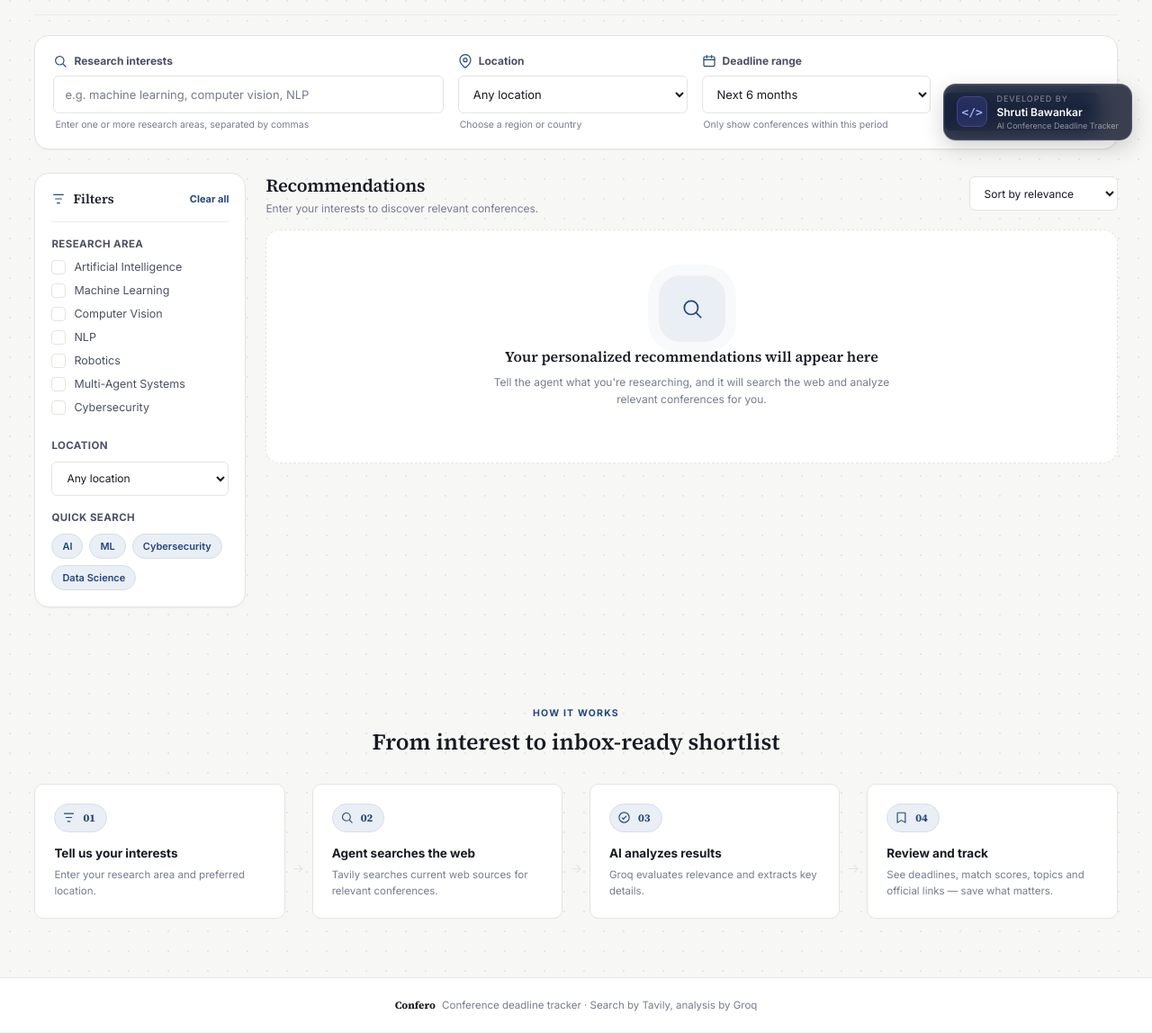
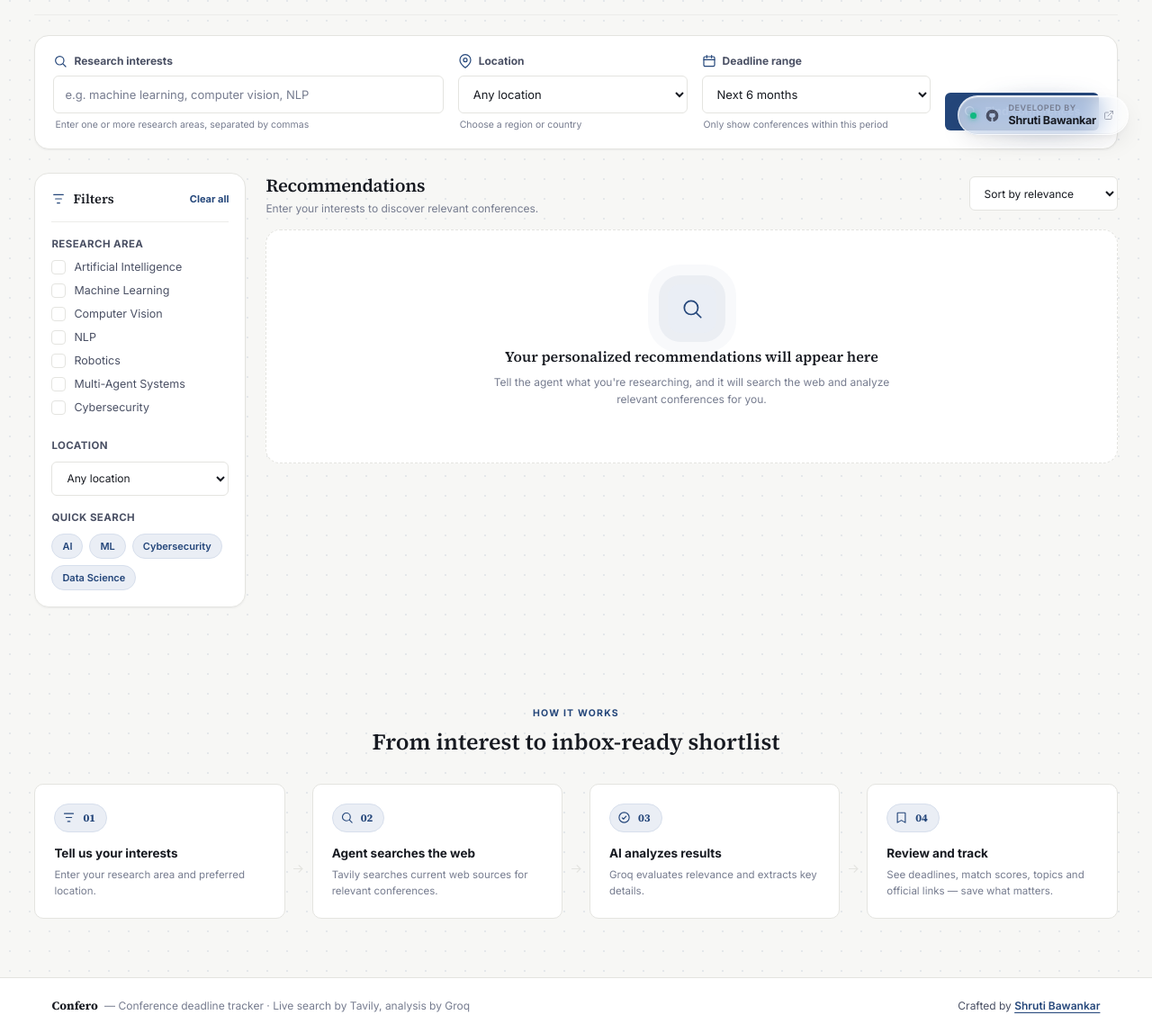
Before and after one commit to bawankarshruti4411/AI_Conference_Deadline_Tracker, a Flask app: page / in a window 1280 px wide. Shown: the part 626-1774 px from the top of the page at 90% size. Run offline with Flask 3, Linux system fonts and the light colour scheme.

Commit message:
feat: add glassmorphic developer watermark and footer attribution

```diff
--- a/static/style.css
+++ b/static/style.css
@@ -453,11 +453,40 @@
 .step p { margin-top: 7px; color: var(--muted); font-size: 11.5px; line-height: 1.6; }
 
 footer {
-    border-top: 1px solid var(--border); background: var(--surface); padding: 22px;
-    text-align: center; color: var(--muted); font-size: 11.5px;
+    border-top: 1px solid var(--border);
+    background: var(--surface);
+    padding: 22px 4.5%;
+    color: var(--muted);
+    font-size: 12px;
 }
-footer strong { color: var(--ink); font-family: var(--serif); }
+.footer-inner {
+    max-width: 1320px;
+    margin: 0 auto;
+    display: flex;
+    align-items: center;
+    justify-content: space-between;
+    flex-wrap: wrap;
+    gap: 12px;
+}
+footer strong { color: var(--ink); font-family: var(--serif); font-size: 13px; }
 footer span { margin-left: 4px; }
+.footer-credit {
+    font-size: 12px;
+    color: var(--ink-soft);
+}
+.footer-credit a {
+    color: var(--accent);
+    font-weight: 600;
+    text-decoration: underline;
+    text-underline-offset: 3px;
+    transition: color 0.15s ease;
+}
+.footer-credit a:hover {
+    color: var(--accent-dark);
+}
+body.dark-mode .footer-credit a:hover {
+    color: #fff;
+}
 
 .modal-overlay {
     position: fixed; inset: 0; background: rgba(15, 17, 23, 0.5);
@@ -537,141 +566,203 @@
     .hero-stats { gap: 22px; }
 }
 
-.developer-watermark {
+/* ============================================================
+   Developer Watermark (Glassmorphism)
+   ============================================================ */
+
+.dev-watermark {
     position: fixed;
-    right: 22px;
-    bottom: 18px;
+    bottom: 22px;
+    right: 24px;
+    z-index: 150;
+    pointer-events: auto;
+}
 
+.glass-watermark {
+    position: relative;
+    display: inline-flex;
+    align-items: center;
+    text-decoration: none;
+    outline: none;
+    border-radius: 999px;
+    padding: 2px;
+    transition: transform 0.28s cubic-bezier(0.16, 1, 0.3, 1);
+}
+
+/* Subtle accent ambient glow behind glass */
+.watermark-glow {
+    position: absolute;
+    inset: -3px;
+    border-radius: 999px;
+    background: radial-gradient(circle at 50% 50%, rgba(var(--accent-rgb), 0.32), transparent 72%);
+    filter: blur(10px);
+    opacity: 0.55;
+    transition: opacity 0.3s ease, filter 0.3s ease;
+    pointer-events: none;
+}
+
+.watermark-badge {
+    position: relative;
     display: flex;
     align-items: center;
     gap: 10px;
+    padding: 8px 15px 8px 12px;
+    border-radius: 999px;
 
-    padding: 10px 14px;
+    /* Glassmorphism formula: translucent layer + deep backdrop blur + frosted specular highlight */
+    background: rgba(255, 255, 255, 0.62);
+    backdrop-filter: blur(14px) saturate(180%);
+    -webkit-backdrop-filter: blur(14px) saturate(180%);
+    border: 1px solid rgba(255, 255, 255, 0.75);
+    box-shadow:
+        0 10px 28px -6px rgba(23, 26, 33, 0.12),
+        0 3px 8px -2px rgba(23, 26, 33, 0.05),
+        inset 0 1px 1.5px 0 rgba(255, 255, 255, 0.9),
+        inset 0 -1px 1px 0 rgba(0, 0, 0, 0.04);
 
-    border: 1px solid rgba(255, 255, 255, 0.15);
-    border-radius: 14px;
-
-    background: rgba(15, 23, 42, 0.82);
-
-    backdrop-filter: blur(12px);
-    -webkit-backdrop-filter: blur(12px);
-
-    box-shadow:
-        0 8px 25px rgba(0, 0, 0, 0.18),
-        inset 0 1px 0 rgba(255, 255, 255, 0.08);
-
-    color: #ffffff;
-
-    z-index: 9999;
-
-    pointer-events: none;
-
-    transition:
-        transform 0.3s ease,
-        box-shadow 0.3s ease;
+    color: var(--ink);
+    transition: all 0.28s cubic-bezier(0.16, 1, 0.3, 1);
 }
 
-/* Developer icon */
+body.dark-mode .watermark-badge {
+    background: rgba(27, 30, 38, 0.68);
+    border: 1px solid rgba(255, 255, 255, 0.13);
+    box-shadow:
+        0 14px 32px -6px rgba(0, 0, 0, 0.55),
+        0 4px 10px -2px rgba(0, 0, 0, 0.35),
+        inset 0 1px 1.5px 0 rgba(255, 255, 255, 0.2),
+        inset 0 -1px 1px 0 rgba(0, 0, 0, 0.4);
+}
 
-.developer-icon {
-    width: 34px;
-    height: 34px;
-
+/* Pulsing online/active radar dot */
+.pulse-dot {
+    position: relative;
+    width: 8px;
+    height: 8px;
     display: flex;
     align-items: center;
     justify-content: center;
-
-    border-radius: 9px;
-
-    background: rgba(99, 102, 241, 0.18);
-
-    color: #a5b4fc;
-
-    font-family: monospace;
-    font-size: 13px;
-    font-weight: 700;
-
-    border: 1px solid rgba(129, 140, 248, 0.25);
+    flex-shrink: 0;
 }
 
-/* Text section */
+.pulse-core {
+    width: 7px;
+    height: 7px;
+    background: #10b981;
+    border-radius: 50%;
+    box-shadow: 0 0 6px rgba(16, 185, 129, 0.8);
+}
 
-.developer-info {
+.pulse-ring {
+    position: absolute;
+    width: 100%;
+    height: 100%;
+    border-radius: 50%;
+    background: rgba(16, 185, 129, 0.45);
+    animation: watermarkPing 2.2s cubic-bezier(0, 0, 0.2, 1) infinite;
+}
+
+@keyframes watermarkPing {
+    70%, 100% {
+        transform: scale(2.6);
+        opacity: 0;
+    }
+}
+
+.watermark-icon {
+    width: 15px;
+    height: 15px;
+    color: var(--ink-soft);
+    transition: color 0.2s ease, transform 0.2s ease;
+}
+
+.watermark-info {
     display: flex;
     flex-direction: column;
-
-    line-height: 1.25;
+    line-height: 1.2;
 }
 
-.developer-label {
+.watermark-label {
     font-size: 9px;
-
+    font-weight: 600;
     text-transform: uppercase;
-
-    letter-spacing: 1px;
-
-    color: rgba(255, 255, 255, 0.48);
+    letter-spacing: 0.6px;
+    color: var(--muted);
 }
 
-.developer-info strong {
-    margin-top: 2px;
-
-    font-size: 12px;
-
-    font-weight: 600;
-
-    color: #ffffff;
+.watermark-name {
+    font-size: 12.5px;
+    font-weight: 700;
+    color: var(--ink);
+    letter-spacing: -0.2px;
 }
 
-.developer-project {
-    margin-top: 2px;
-
-    font-size: 9px;
-
-    color: rgba(255, 255, 255, 0.5);
+.watermark-arrow {
+    width: 12px;
+    height: 12px;
+    color: var(--muted);
+    opacity: 0.7;
+    margin-left: -2px;
+    transition: transform 0.2s ease, opacity 0.2s ease, color 0.2s ease;
 }
 
-/* Subtle hover effect for desktop */
-
-.developer-watermark:hover {
-    transform: translateY(-2px);
-
-    box-shadow:
-        0 12px 30px rgba(0, 0, 0, 0.25),
-        inset 0 1px 0 rgba(255, 255, 255, 0.1);
+/* Interactive Hover States */
+.glass-watermark:hover {
+    transform: translateY(-3px) scale(1.02);
 }
 
-/* Mobile */
+.glass-watermark:hover .watermark-glow {
+    opacity: 0.95;
+    filter: blur(14px);
+}
+
+.glass-watermark:hover .watermark-badge {
+    background: rgba(255, 255, 255, 0.82);
+    border-color: rgba(var(--accent-rgb), 0.45);
+    box-shadow:
+        0 16px 36px -6px rgba(var(--accent-rgb), 0.22),
+        0 6px 14px -2px rgba(23, 26, 33, 0.1),
+        inset 0 1px 2px 0 rgba(255, 255, 255, 1);
+}
+
+body.dark-mode .glass-watermark:hover .watermark-badge {
+    background: rgba(32, 41, 66, 0.82);
+    border-color: rgba(127, 163, 222, 0.5);
+    box-shadow:
+        0 16px 38px -6px rgba(0, 0, 0, 0.65),
+        0 0 20px rgba(127, 163, 222, 0.2),
+        inset 0 1px 1.5px 0 rgba(255, 255, 255, 0.3);
+}
+
+.glass-watermark:hover .watermark-icon,
+.glass-watermark:hover .watermark-name {
+    color: var(--accent);
+}
+
+.glass-watermark:hover .watermark-arrow {
+    color: var(--accent);
+    opacity: 1;
+    transform: translateX(2px) translateY(-1px);
+}
+
+.glass-watermark:focus-visible .watermark-badge {
+    outline: 2px solid var(--accent);
+    outline-offset: 3px;
+}
 
 @media (max-width: 600px) {
-
-    .developer-watermark {
-        right: 10px;
-        bottom: 10px;
-
-        padding: 7px 10px;
-
-        border-radius: 11px;
-
-        gap: 7px;
+    .dev-watermark {
+        bottom: 16px;
+        right: 16px;
     }
-
-    .developer-icon {
-        width: 28px;
-        height: 28px;
-
-        font-size: 11px;
+    .watermark-badge {
+        padding: 6px 12px 6px 10px;
+        gap: 8px;
     }
-
-    .developer-label {
-        font-size: 7px;
+    .watermark-label {
+        display: none;
     }
-
-    .developer-info strong {
-        font-size: 10px;
-    }
-
-    .developer-project {
-        font-size: 7px;
+    .watermark-name {
+        font-size: 11.5px;
     }
 }
--- a/templates/index.html
+++ b/templates/index.html
@@ -30,6 +30,8 @@
   <symbol id="icon-check-circle" viewBox="0 0 24 24"><circle cx="12" cy="12" r="9"/><path d="M8.5 12.5l2.3 2.3 4.7-5.1"/></symbol>
   <symbol id="icon-alert" viewBox="0 0 24 24"><path d="M12 3.5 2.5 20h19L12 3.5Z"/><line x1="12" y1="10" x2="12" y2="14.5"/><circle cx="12" cy="17.3" r="0.4" fill="currentColor" stroke="none"/></symbol>
   <symbol id="icon-arrow-right" viewBox="0 0 24 24"><line x1="4" y1="12" x2="19" y2="12"/><polyline points="13 6 19 12 13 18"/></symbol>
+  <symbol id="icon-github" viewBox="0 0 24 24"><path fill="currentColor" fill-rule="evenodd" clip-rule="evenodd" d="M12 2C6.477 2 2 6.484 2 12.017c0 4.425 2.865 8.18 6.839 9.504.5.092.682-.217.682-.483 0-.237-.008-.868-.013-1.703-2.782.605-3.369-1.343-3.369-1.343-.454-1.158-1.11-1.466-1.11-1.466-.908-.62.069-.608.069-.608 1.003.07 1.53 1.032 1.53 1.032.892 1.53 2.341 1.088 2.91.832.092-.647.35-1.088.636-1.338-2.22-.253-4.555-1.113-4.555-4.951 0-1.093.39-1.988 1.029-2.688-.103-.253-.446-1.272.098-2.65 0 0 .84-.27 2.75 1.026A9.564 9.564 0 0 1 12 6.844c.85.004 1.705.115 2.504.337 1.909-1.296 2.747-1.027 2.747-1.027.546 1.379.202 2.398.1 2.651.64.7 1.028 1.595 1.028 2.688 0 3.848-2.339 4.695-4.566 4.943.359.309.678.92.678 1.855 0 1.338-.012 2.419-.012 2.747 0 .268.18.58.688.482A10.019 10.019 0 0 0 22 12.017C22 6.484 17.522 2 12 2Z"/></symbol>
+  <symbol id="icon-code" viewBox="0 0 24 24"><polyline points="16 18 22 12 16 6"/><polyline points="8 6 2 12 8 18"/></symbol>
 </svg>
 
 <header class="navbar">
@@ -372,22 +374,36 @@
 </div>
 
 <footer>
-    <strong>Confero</strong>
-    <span>Conference deadline tracker · Search by Tavily, analysis by Groq</span>
-</div>
+    <div class="footer-inner">
+        <div>
+            <strong>Confero</strong>
+            <span>— Conference deadline tracker · Live search by Tavily, analysis by Groq</span>
+        </div>
+        <div class="footer-credit">
+            Crafted by <a href="https://github.com/bawankarshruti4411" target="_blank" rel="noopener noreferrer">Shruti Bawankar</a>
+        </div>
+    </div>
 </footer>
 
+<!-- Developer Watermark (Glassmorphism) -->
+<aside class="dev-watermark" aria-label="Developer attribution">
+    <a href="https://github.com/bawankarshruti4411" target="_blank" rel="noopener noreferrer" class="glass-watermark" title="Designed & Built by Shruti Bawankar">
+        <span class="watermark-glow" aria-hidden="true"></span>
+        <div class="watermark-badge">
+            <span class="pulse-dot" aria-hidden="true">
+                <span class="pulse-ring"></span>
+                <span class="pulse-core"></span>
+            </span>
+            <svg class="icon watermark-icon" aria-hidden="true"><use href="#icon-github"/></svg>
+            <div class="watermark-info">
+                <span class="watermark-label">Developed by</span>
+                <span class="watermark-name">Shruti Bawankar</span>
+            </div>
+            <svg class="icon watermark-arrow" aria-hidden="true"><use href="#icon-external"/></svg>
+        </div>
+    </a>
+</aside>
+
 <script src="{{ url_for('static', filename='script.js') }}"></script>
-<div class="developer-watermark">
-    <div class="developer-icon">&lt;/&gt;</div>
-
-    <div class="developer-info">
-        <span class="developer-label">Developed by</span>
-        <strong>Shruti Bawankar</strong>
-        <span class="developer-project">
-            AI Conference Deadline Tracker
-        </span>
-    </div>
-</div>
 </body>
 </html>
```
